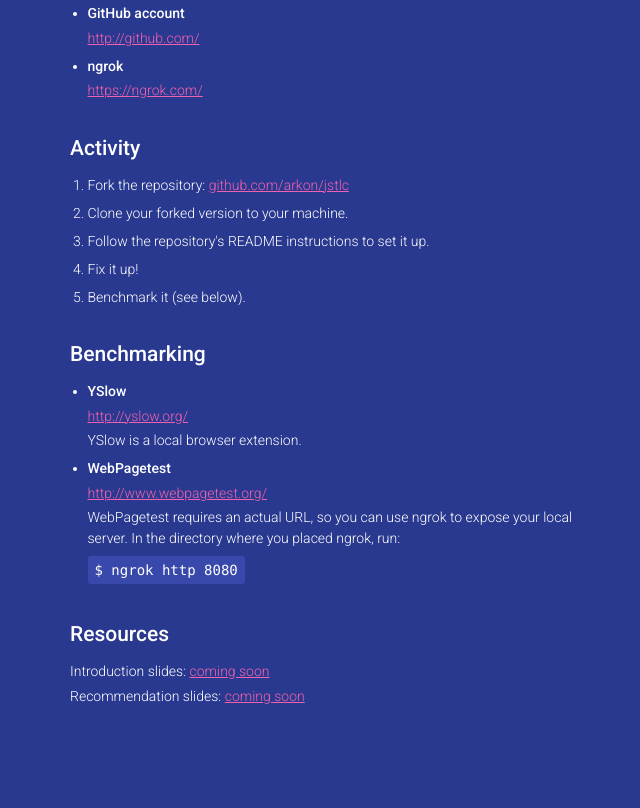
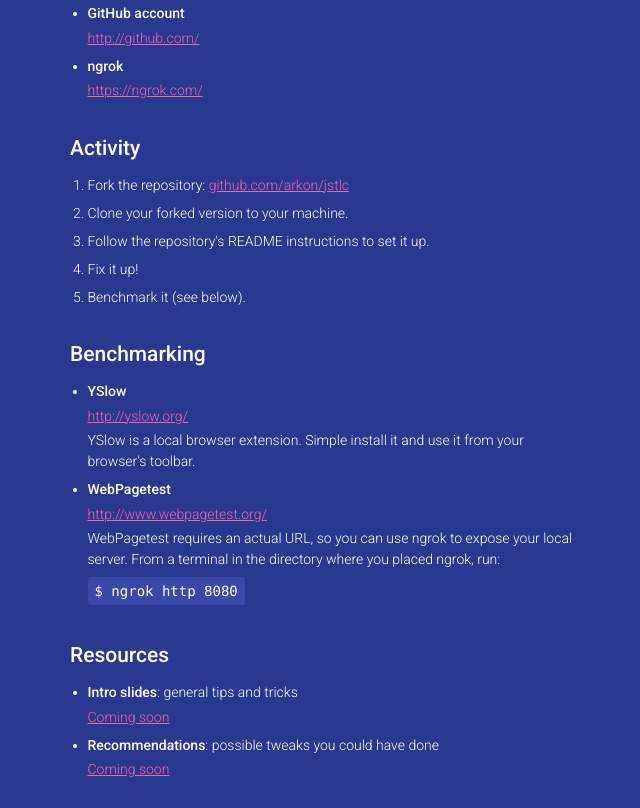
Before and after one commit to ozsivanov/jstlc, a plain HTML site: page index.html in a window 1280 px wide. Shown: the part 452-1260 px from the top of the page, without its empty margins (318-958 px from the left). Before the commit the page ends 1187 px from the top, so only its background shows below. Drawn offline with Linux system fonts and the light colour scheme.

Commit message:
Minor edits

```diff
--- a/index.html
+++ b/index.html
@@ -112,19 +112,26 @@
 		<li>
 			<p><strong>YSlow</strong></p>
 			<p><a href="http://yslow.org/">http://yslow.org/</a></p>
-			<p>YSlow is a local browser extension.</p>
+			<p>YSlow is a local browser extension. Simple install it and use it from your browser's toolbar.</p>
 		</li>
 		<li>
 			<p><strong>WebPagetest</strong></p>
 			<p><a href="http://www.webpagetest.org/">http://www.webpagetest.org/</a></p>
-			<p>WebPagetest requires an actual URL, so you can use ngrok to expose your local server. In the directory where you placed ngrok, run:</p>
+			<p>WebPagetest requires an actual URL, so you can use ngrok to expose your local server. From a terminal in the directory where you placed ngrok, run:</p>
 			<p><code>$ ngrok http 8080</code></p>
 		</li>
-
 	</ul>
 
 	<h2>Resources</h2>
-	<p>Introduction slides: <a href="#">coming soon</a></p>
-	<p>Recommendation slides: <a href="#">coming soon</a></p>
+	<ul>
+		<li>
+			<p><strong>Intro slides</strong>: general tips and tricks</p>
+			<p><a href="#">Coming soon</a></p>
+		</li>
+		<li>
+			<p><strong>Recommendations</strong>: possible tweaks you could have done</p>
+			<p><a href="#">Coming soon</a></p>
+		</li>
+	</ul>
 </body>
 </html>
```
